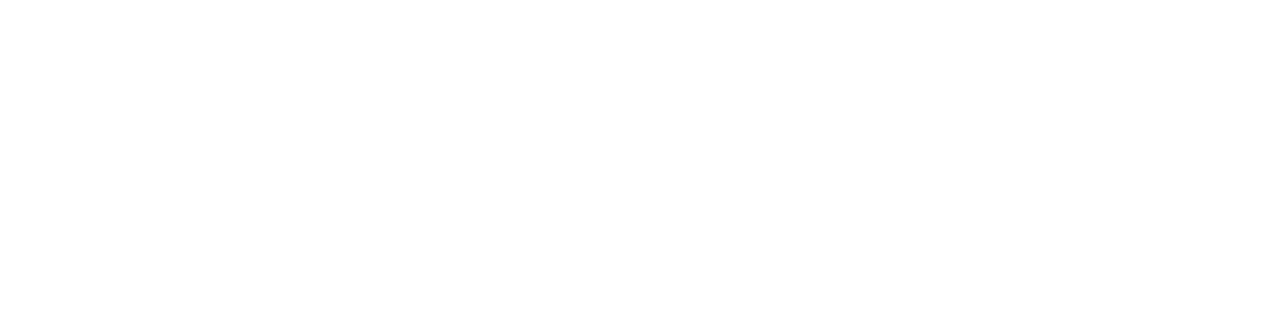
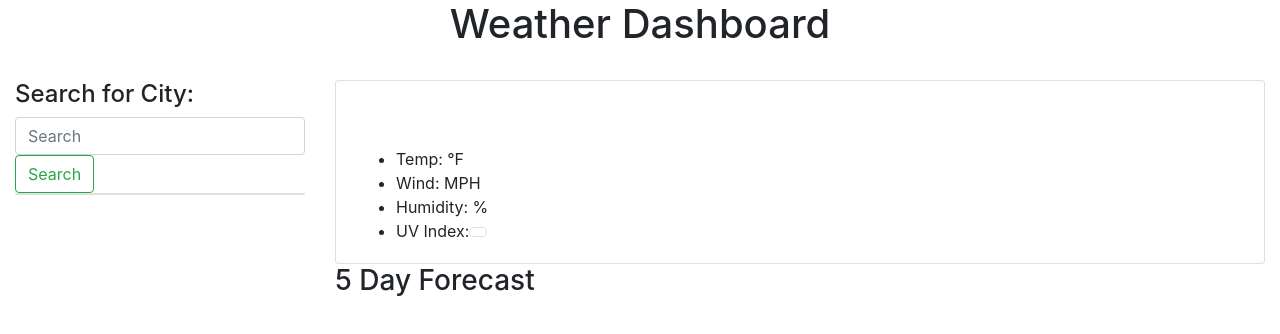
Before and after one commit to brad1200/weather-dashboard-week-6, a plain HTML site: page index.html in a window 1280 px wide. Drawn offline with nearby package versions, Linux system fonts and the light colour scheme; no server answers.

Commit message:
made most of html page, starting to work on API

```diff
--- a/assets/css/styles.css
+++ b/assets/css/styles.css
@@ -0,0 +1,3 @@
+h1 {
+    text-align: center;
+}
--- a/assets/js/script.js
+++ b/assets/js/script.js
@@ -0,0 +1,11 @@
+var searchHistoryList = document.getElementById('searchHistoryList');
+var searchBtn = document.getElementById('searchBtn');
+var currentWeather = document.getElementById('currentWeather');
+
+fetch('https://api.openweathermap.org/data/2.5/onecall?lat={lat}&lon={lon}&exclude={part}&appid=${WEATHER_API_KEY}&q=${city}&limit=1', {})
+    .then(function (response) {
+        return response.json();
+    })
+    .then(function (data) {
+        console.log(data);
+    });
--- a/index.html
+++ b/index.html
@@ -8,10 +8,60 @@
     <link rel="stylesheet" href="https://cdn.jsdelivr.net/npm/bootstrap@4.6.2/dist/css/bootstrap.min.css"
         integrity="sha384-xOolHFLEh07PJGoPkLv1IbcEPTNtaed2xpHsD9ESMhqIYd0nLMwNLD69Npy4HI+N" crossorigin="anonymous">
     <link rel="stylesheet" href="./assets/css/styles.css">
-    <title>Document</title>
+    <title>Weather Dashboard</title>
 </head>
 
 <body>
+    <header class="title">
+        <h1>Weather Dashboard</h1>
+    </header>
+
+    <div class="container-fluid my-3">
+        <div class="row">
+            <div class="col-md-3 mt-3 h-100">
+                <form class="form-horizontal">
+                    <h4>Search for City:</h4>
+                    <input class="form-control mr-sm-2" type="search" placeholder="Search" aria-label="Search">
+                    <button class="btn btn-outline-success my-2 my-sm-0" id="searchBtn" type="submit">Search</button>
+                </form>
+                <div class="card">
+                    <ul class="list-group list-group-flush" id="searchHistoryList">
+                    </ul>
+                </div>
+            </div>
+            <div class="col-md-9 mt-3" id="searchResults">
+                <div class="row weather-conditions">
+                    <div class="col-md-12">
+                        <div class="card">
+                            <div class="card-body" id="currentWeather">
+                                <h3 class="card-title">
+                                    <span id="currentCity"></span>
+                                    <span id="todaysDate"></span>
+                                    <img src="" alt="" id="currentWeatherIcon">
+                                </h3>
+                                <ul class="card-text current-weather-conditions">
+                                    <li>Temp: <span id="todaysTemp"></span>&degF</li>
+                                    <li>Wind: <span id="todaysWindSpeed"></span>MPH</li>
+                                    <li>Humidity: <span id="todaysHumidity"></span>%</li>
+                                    <li>UV Index:<span class="border d-inline-block rounded px-2 py-1"
+                                            id="todaysUVIndex">
+                                        </span>
+                                    </li>
+                                </ul>
+                            </div>
+                        </div>
+                    </div>
+                </div>
+                <div class="row">
+                    <div class="col-md-12">
+                        <h3 id="forecastHeader">5 Day Forecast</h3>
+                    </div>
+                    <div class="col-md-12 d-flex flex-row flex-wrap justify-content-start" id="forecast"></div>
+                </div>
+            </div>
+        </div>
+    </div>
+
     <script src="https://cdn.jsdelivr.net/npm/jquery@3.5.1/dist/jquery.slim.min.js"
         integrity="sha384-DfXdz2htPH0lsSSs5nCTpuj/zy4C+OGpamoFVy38MVBnE+IbbVYUew+OrCXaRkfj"
         crossorigin="anonymous"></script>
```
